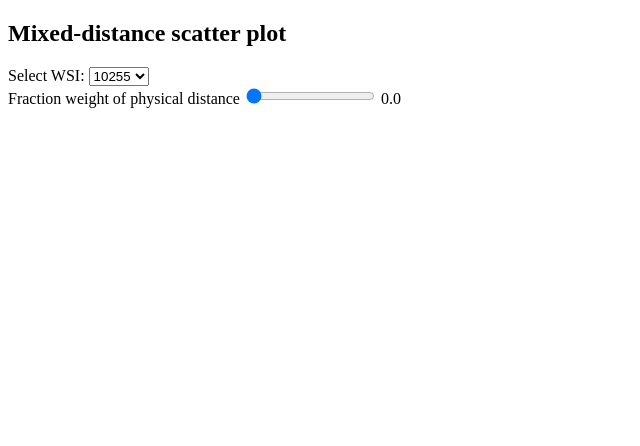
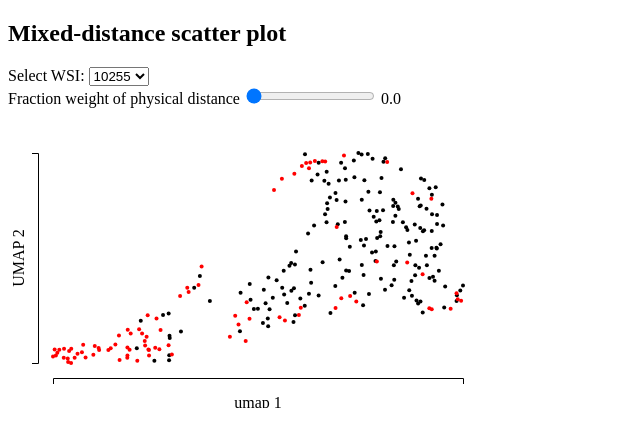
Before and after one commit to hungyiwu/md-serve, a plain HTML site: page index.html in a window 1280 px wide. Shown: the whole page, without its empty margins (0-640 px from the left). Drawn offline with nearby package versions, Linux system fonts and the light colour scheme.

```diff
--- a/index.html
+++ b/index.html
@@ -47,29 +47,29 @@
 
             function drawChart(svg, data, update) {
                 const padding = 30;
-                const timespan = 1000;
+                const timeSpan = 1000;
                 canvas_width = svg.style("width").replace("px", "");
                 canvas_height = svg.style("height").replace("px", "");
 
-                var xscaler = d3.scalelinear()
+                var xScaler = d3.scaleLinear()
                     .domain([d3.min(data, d => d.x), d3.max(data, d => d.x)])
                     .range([1.5 * padding, canvas_width - 1.5 * padding]);
-                var yscaler = d3.scalelinear()
+                var yScaler = d3.scaleLinear()
                     .domain([d3.min(data, d => d.y), d3.max(data, d => d.y)])
                     .range([canvas_height - 1.5 * padding, 1.5 * padding]);
-                var xaxisfunc = d3.axisbottom().scale(xscaler).tickvalues([]);
-                var yaxisfunc = d3.axisleft().scale(yscaler).tickvalues([]);
+                var xAxisFunc = d3.axisBottom().scale(xScaler).tickValues([]);
+                var yAxisFunc = d3.axisLeft().scale(yScaler).tickValues([]);
 
                 // draw/update circles
-                var sel = svg.selectall("circle").data(data);
+                var sel = svg.selectAll("circle").data(data);
                 if (update) {
-                    sel = sel.transition().duration(timespan);
+                    sel = sel.transition().duration(timeSpan);
                 }
                 else {
                     sel = sel.enter().append("circle");
                 }
-                sel.attr("cx", d => xscaler(d.x))
-                    .attr("cy", d => yscaler(d.y))
+                sel.attr("cx", d => xScaler(d.x))
+                    .attr("cy", d => yScaler(d.y))
                     .attr("r", 2)
                     .attr("fill", function (d) {
                         if (d.label == 1) {return "red"}
@@ -78,34 +78,34 @@
 
                 // draw/update axis
                 if (update) {
-                    svg.select("g.x.axis").transition().duration(timespan)
-                        .call(xaxisfunc);
-                    svg.select("g.y.axis").transition().duration(timespan)
-                        .call(yaxisfunc);
+                    svg.select("g.x.axis").transition().duration(timeSpan)
+                        .call(xAxisFunc);
+                    svg.select("g.y.axis").transition().duration(timeSpan)
+                        .call(yAxisFunc);
                 }
                 else {
-                    var xoffset = canvas_height - padding;
+                    var xOffset = canvas_height - padding;
                     svg.append("g")
-                        .attr("transform", `translate(0, ${xoffset})`)
-                        .call(xaxisfunc);
+                        .attr("transform", `translate(0, ${xOffset})`)
+                        .call(xAxisFunc);
                     svg.append("g")
                         .attr("transform", `translate(${padding}, 0)`)
-                        .call(yaxisfunc);
+                        .call(yAxisFunc);
                 }
 
                 // axis text
                 if (!update) {
-                    var xaxistextloc = [canvas_width / 2, canvas_height];
+                    var xAxisTextLoc = [canvas_width / 2, canvas_height];
                     svg.append("text")
                         .attr("transform",
-                            `translate(${xaxistextloc[0]}, ${xaxistextloc[1]})`)
+                            `translate(${xAxisTextLoc[0]}, ${xAxisTextLoc[1]})`)
                       .style("text-anchor", "middle")
                       .text("umap 1");
 
-                    var yaxistextloc = [0, -canvas_height / 2];
+                    var yAxisTextLoc = [0, -canvas_height / 2];
                     svg.append("text")
                         .attr("transform", "rotate(-90)")
-                        .attr("x", yaxistextloc[1])
+                        .attr("x", yAxisTextLoc[1])
                         .attr("y", yAxisTextLoc[0])
                     .attr("dy", "1em")
                       .style("text-anchor", "middle")
```
